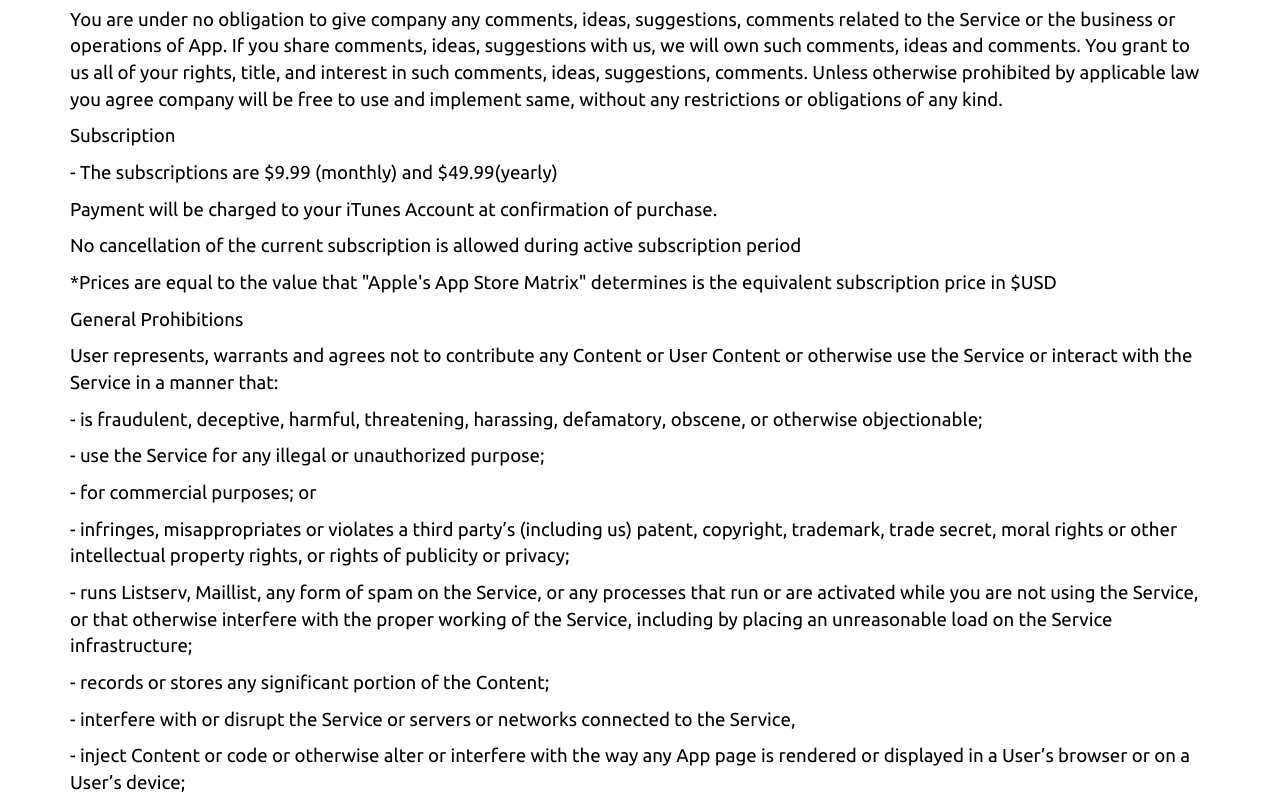
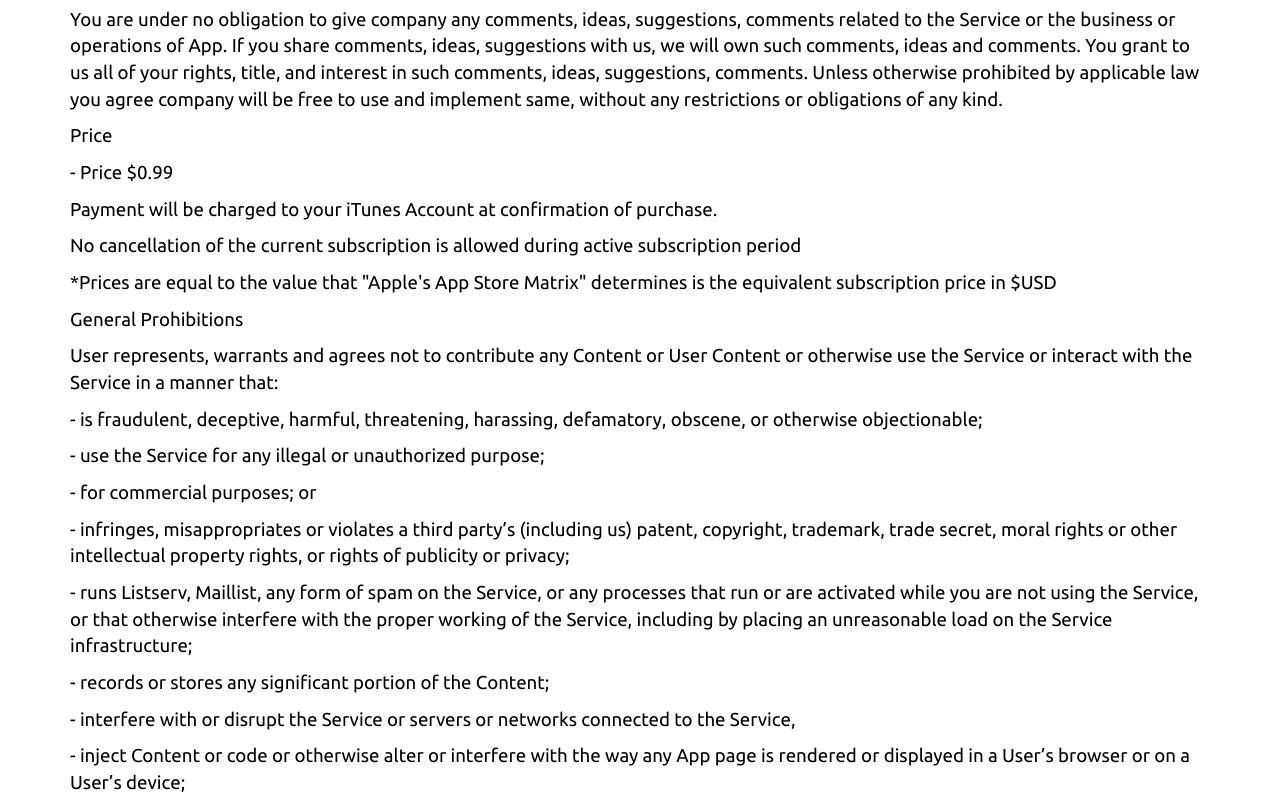
Before and after one commit to sergeyandreychik/sergeyandreychik.github.io, a plain HTML site: page covid.html in a window 1280 px wide. Shown: the part 4622-5422 px from the top of the page. Drawn offline with nearby package versions, Linux system fonts and the light colour scheme.

Commit message:
Add files via upload

```diff
--- a/covid.html
+++ b/covid.html
@@ -3,12 +3,12 @@
 <head>
 <meta charset="utf-8" />
 <meta name="viewport" content="width=device-width, initial-scale=1, maximum-scale=1" />
-<meta name="description" content="" />
+<meta name="description" content="COVID,Coronavirus,COVID-19,virus,China,death,statistic,plague,disease,illness,sickness,evil" />
 <meta name="author" content="" />
 <!--[if IE]>
 <meta http-equiv="X-UA-Compatible" content="IE=edge,chrome=1">
 <![endif]-->
-<title>Blood pressure tracker</title>
+<title>COVID: Coronavirus info & map</title>
 <!-- BOOTSTRAP CORE CSS -->
 <link href="assets/css/bootstrap.css" rel="stylesheet" />
 <!-- ION ICONS STYLES -->
@@ -193,8 +193,8 @@ We may modify or update this Policy from time to time, so please review it perio
 <p>You are under no obligation to give company any comments, ideas, suggestions, comments related to the Service or the business or operations of App. If you share comments, ideas, suggestions with us, we will own such comments, ideas and suggestions. You grant to us all of your rights, title, and interest in such ideas, suggestions, comments. You agree unless otherwise prohibited by applicable law company will be free to use and implement same, without any restrictions or obligations of any kind.</p>
 <p>Feedback</p>
 <p>You are under no obligation to give company any comments, ideas, suggestions, comments related to the Service or the business or operations of App. If you share comments, ideas, suggestions with us, we will own such comments, ideas and comments. You grant to us all of your rights, title, and interest in such comments, ideas, suggestions, comments. Unless otherwise prohibited by applicable law you agree company will be free to use and implement same, without any restrictions or obligations of any kind.</p>
-<p>Subscription</p>
-<p>- The subscriptions are $9.99 (monthly) and $49.99(yearly)</p>
+<p>Price</p>
+<p>- Price $0.99</p>
 <p>Payment will be charged to your iTunes Account at confirmation of purchase.</p>
 <p>No cancellation of the current subscription is allowed during active subscription period</p>
 <p>*Prices are equal to the value that "Apple's App Store Matrix" determines is the equivalent subscription price in $USD</p>
```
